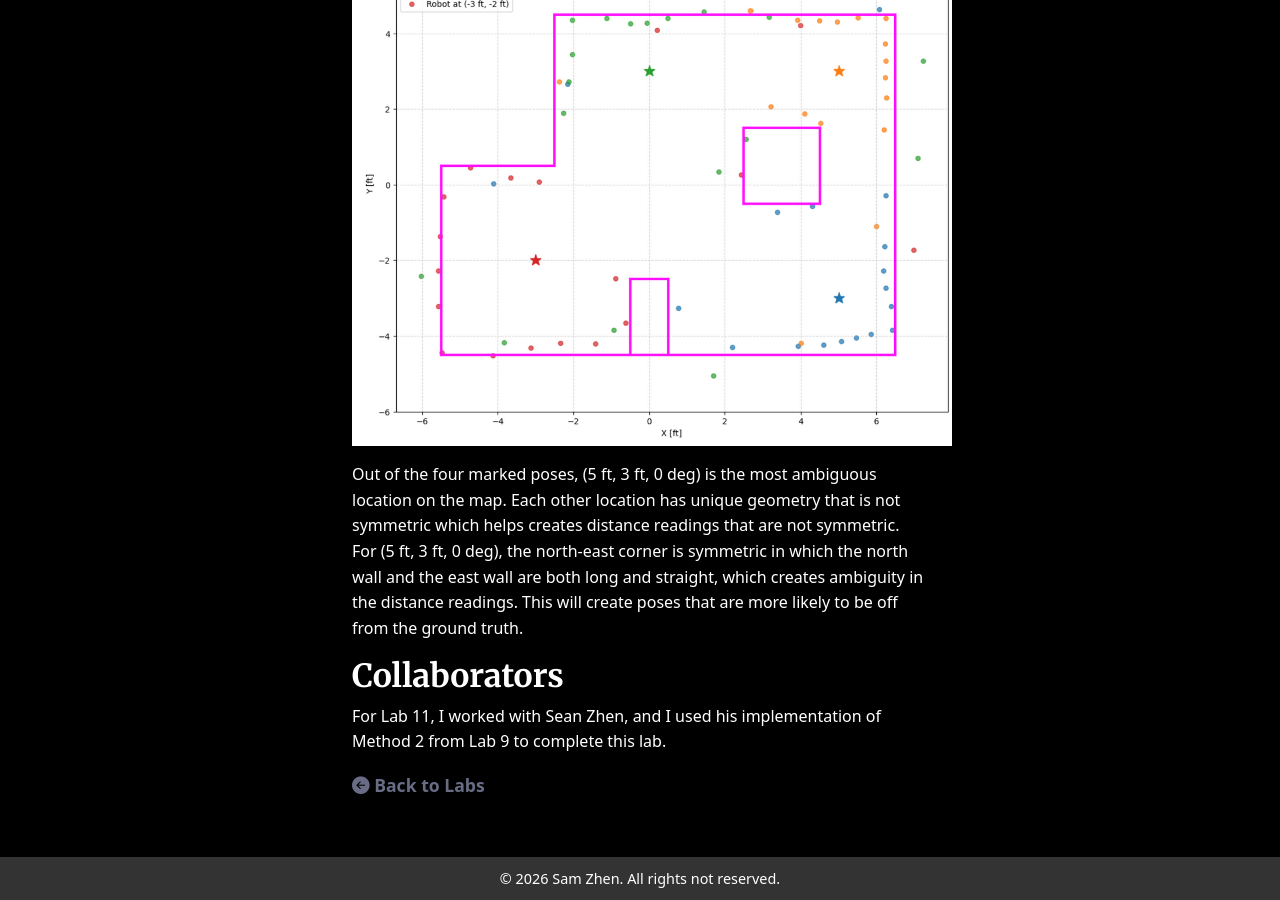
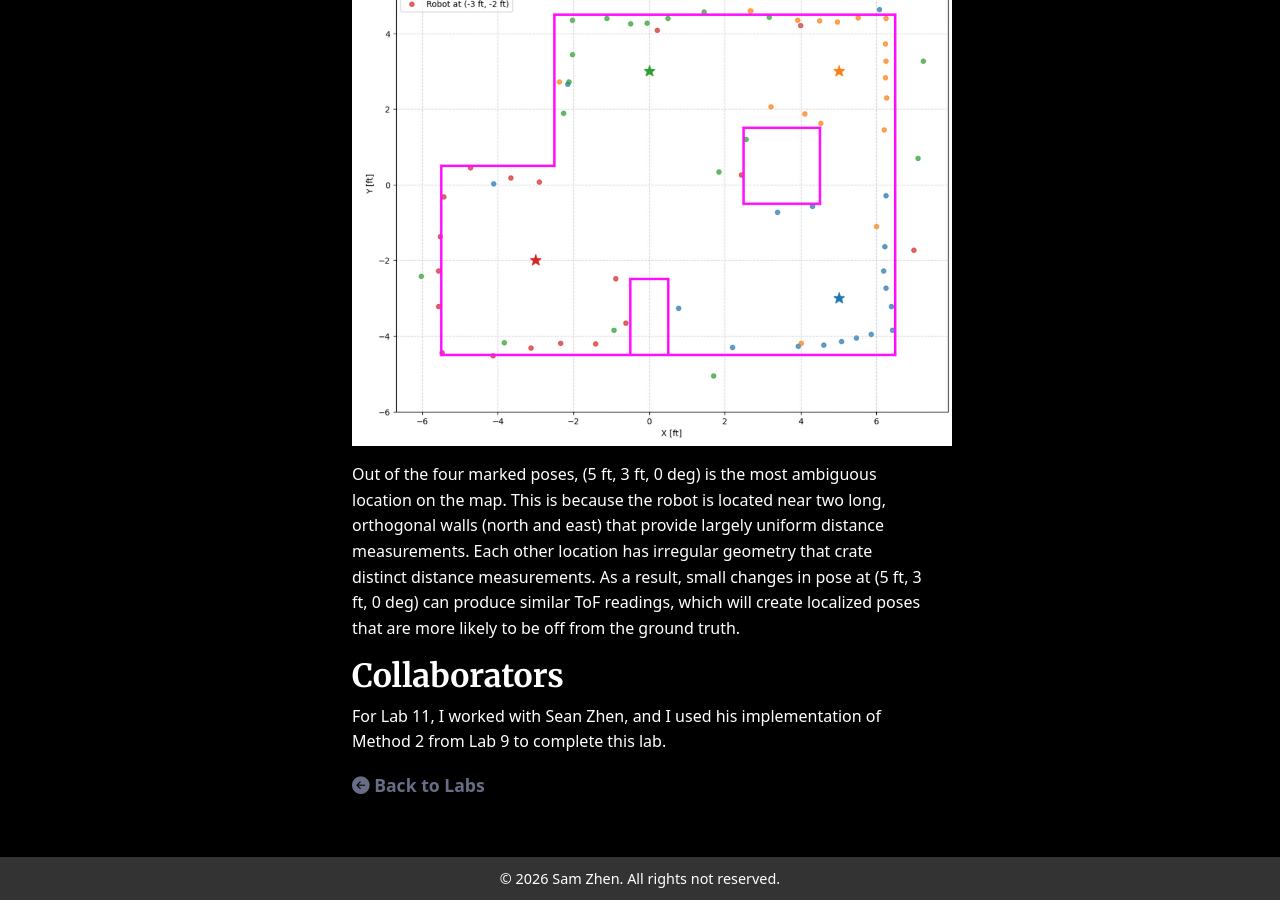
Before and after one commit to SamZhen67/MAE-5190-Sam-Zhen, a Jekyll site: the page built from _projects/Lab 9_11.md, in a window 1280 px wide and 900 px high, scrolled down 6768 px. Built offline with Jekyll 4.4.1, drawn with Linux system fonts in a browser that asks for light colours.

Commit message:
Lab 11 - updated discussion

```diff
--- a/_projects/Lab 9_11.md
+++ b/_projects/Lab 9_11.md
@@ -149,7 +149,7 @@ To visualize the results, the sensor readings from each location is plotted on t
          alt="connect IMU">
 </figure>
 
-Out of the four marked poses, (5 ft, 3 ft, 0 deg) is the most ambiguous location on the map. Each other location has unique geometry that is not symmetric which helps creates distance readings that are not symmetric. For (5 ft, 3 ft, 0 deg), the north-east corner is symmetric in which the north wall and the east wall are both long and straight, which creates ambiguity in the distance readings. This will create poses that are more likely to be off from the ground truth.
+Out of the four marked poses, (5 ft, 3 ft, 0 deg) is the most ambiguous location on the map. This is because the robot is located near two long, orthogonal walls (north and east) that provide largely uniform distance measurements. Each other location has irregular geometry that crate distinct distance measurements. As a result, small changes in pose at (5 ft, 3 ft, 0 deg) can produce similar ToF readings, which will create localized poses that are more likely to be off from the ground truth.
 
 <h2> Collaborators </h2>
 For Lab 11, I worked with Sean Zhen, and I used his implementation of Method 2 from Lab 9 to complete this lab.
```
